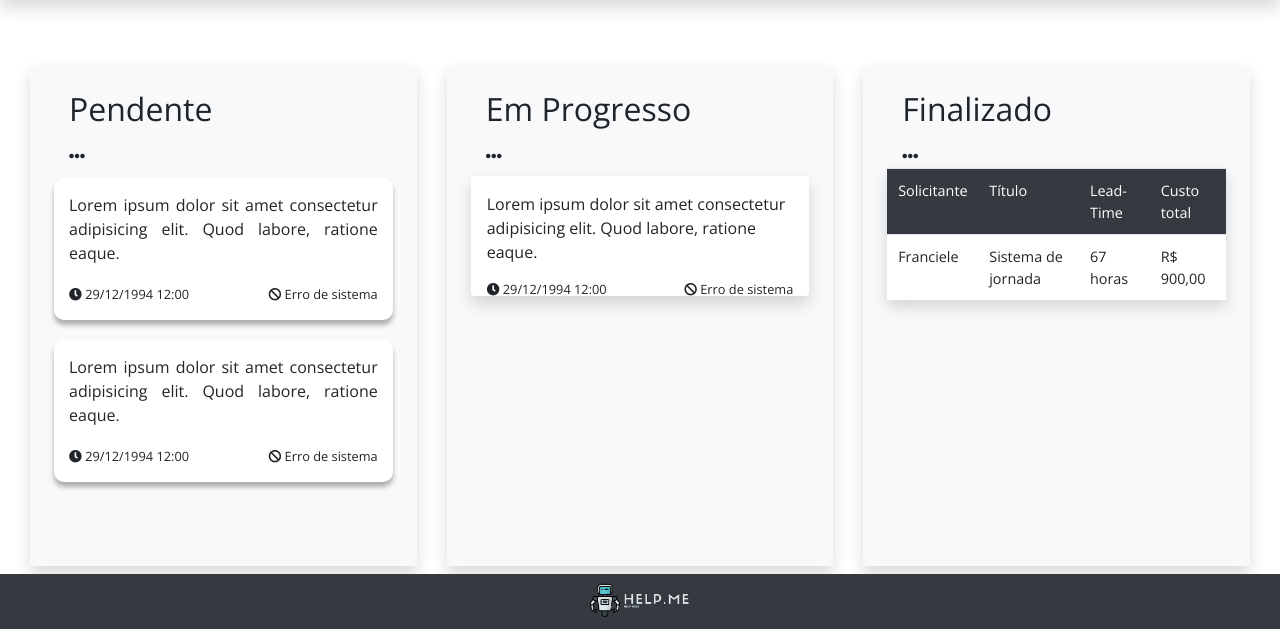
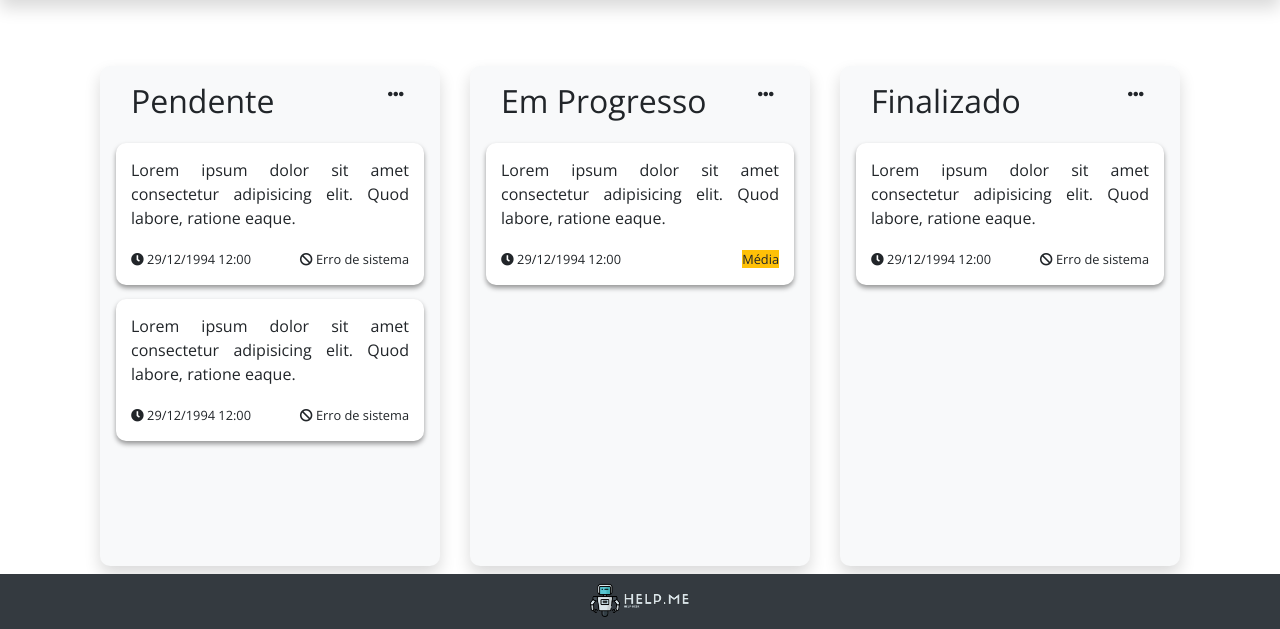
Before and after one commit to mrbrunelli/help-os, a PHP site: page /app/pages/ in a window 1280 px wide. Shown: the part 171-800 px from the top of the page. Run offline with PHP 8.4, Linux system fonts and the light colour scheme; the visitor is signed in with stand-in values (Sample User, id 1); data comes from the database, SQL or seed files in the repository; some libraries are stand-ins or nearby versions.

Commit message:
design padrao dos cards concluido

```diff
--- a/app/assets/css/style.css
+++ b/app/assets/css/style.css
@@ -172,10 +172,10 @@
     .cards {
         background-color: white;
         padding: 15px;
-        margin: 10px 0 10px 0;
+        margin: 7px 0 7px 0;
         text-align: justify;
         border-radius: 10px;
-        box-shadow: 0px 5px 5px 0px rgba(0, 0, 0, 0.3);
+        box-shadow: 0px 3px 5px 0px rgba(0, 0, 0, 0.4);
         cursor: pointer;
     }
 
@@ -184,7 +184,7 @@
     }
 
     .box {
-        border-radius: 2px;
+        border-radius: 10px;
         min-height: 500px
     }
 
--- a/app/pages/gerencial.php
+++ b/app/pages/gerencial.php
@@ -3,16 +3,16 @@ if ($_SESSION['UsuarioTipo'] == '1') {
   echo ' <script> window.location.href="index.php?pg=tickets" </script> ';
 }
 ?>
-<div class="container-fluid mb-5">
+
+<div class="container mb-5">
   <div class="row justify-content-center">
-
     <div class="col-12 col-md-6 col-lg-4 mt-3">
-      <div class="p-4 bg-light shadow box">
+      <div class="p-3 bg-light shadow box">
         <div class="row">
-          <div class="col-11">
+          <div class="col-10">
             <h2 class="titulo">Pendente</h2>
           </div>
-          <div class="col-1">
+          <div class="col-2">
             <div class="dropdown">
               <a type="button" id="dropdownconfig" data-toggle="dropdown" aria-haspopup="true" aria-expanded="false"><i class="fas fa-ellipsis-h"></i></a>
               <div class="dropdown-menu" aria-labelledby="dropdownconfig">
@@ -54,13 +54,15 @@ if ($_SESSION['UsuarioTipo'] == '1') {
       </div>
     </div>
 
+
+
     <div class="col-12 col-md-6 col-lg-4 mt-3">
-      <div class="table-responsive p-4 bg-light shadow box">
+      <div class="p-3 bg-light shadow box">
         <div class="row">
-          <div class="col-11">
+          <div class="col-10">
             <h2 class="titulo">Em Progresso</h2>
           </div>
-          <div class="col-1">
+          <div class="col-2">
             <div class="dropdown">
               <a type="button" id="dropdownconfig" data-toggle="dropdown" aria-haspopup="true" aria-expanded="false"><i class="fas fa-ellipsis-h"></i></a>
               <div class="dropdown-menu" aria-labelledby="dropdownconfig">
@@ -73,21 +75,31 @@ if ($_SESSION['UsuarioTipo'] == '1') {
             </div>
           </div>
         </div>
-        <div class="shadow rounded p-3 bg-white my-2">
-          <p>Lorem ipsum dolor sit amet consectetur adipisicing elit. Quod labore, ratione eaque.</p>
-          <small class="float-left"><i class="fa fa-clock"></i> 29/12/1994 12:00</small>
-          <small class="float-right"><i class="fa fa-ban"></i> Erro de sistema</small>
+        <div class="row">
+          <div class="col-12 cards">
+            <p>Lorem ipsum dolor sit amet consectetur adipisicing elit. Quod labore, ratione eaque.</p>
+            <div class="row justify-content-between">
+              <div>
+                <small><i class="fa fa-clock"></i> 29/12/1994 12:00</small>
+              </div>
+              <div>
+                <small class="bg-warning">Média</small>
+              </div>
+            </div>
+          </div>
         </div>
       </div>
     </div>
 
+
+
     <div class="col-12 col-md-6 col-lg-4 mt-3">
-      <div class="table-responsive p-4 bg-light shadow box">
+      <div class="p-3 bg-light shadow box">
         <div class="row">
-          <div class="col-11">
+          <div class="col-10">
             <h2 class="titulo">Finalizado</h2>
           </div>
-          <div class="col-1">
+          <div class="col-2">
             <div class="dropdown">
               <a type="button" id="dropdownconfig" data-toggle="dropdown" aria-haspopup="true" aria-expanded="false"><i class="fas fa-ellipsis-h"></i></a>
               <div class="dropdown-menu" aria-labelledby="dropdownconfig">
@@ -100,24 +112,19 @@ if ($_SESSION['UsuarioTipo'] == '1') {
             </div>
           </div>
         </div>
-        <table class="table table-hover bg-white shadow">
-          <thead class="dark">
-            <tr>
-              <td>Solicitante</td>
-              <td>Título</td>
-              <td>Lead-Time</td>
-              <td>Custo total</td>
-            </tr>
-          </thead>
-          <tbody>
-            <tr>
-              <td>Franciele</td>
-              <td>Sistema de jornada</td>
-              <td>67 horas</td>
-              <td>R$ 900,00</td>
-            </tr>
-          </tbody>
-        </table>
+        <div class="row">
+          <div class="col-12 cards">
+            <p>Lorem ipsum dolor sit amet consectetur adipisicing elit. Quod labore, ratione eaque.</p>
+            <div class="row justify-content-between">
+              <div>
+                <small><i class="fa fa-clock"></i> 29/12/1994 12:00</small>
+              </div>
+              <div>
+                <small><i class="fa fa-ban"></i> Erro de sistema</small>
+              </div>
+            </div>
+          </div>
+        </div>
       </div>
     </div>
   </div>
--- a/backend/services.php
+++ b/backend/services.php
@@ -33,7 +33,7 @@ if (isset($_GET['service'])) {
 
     $ticket = array(
       'titulo' => $_POST['tituloticket'],
-      'descricao' => $_POST['descricaoticket'],
+      'descricao' => base64_encode($_POST['descricaoticket']),
       'datahoraabertura' => date('Y-m-d H:i:s'),
       'idusuario' => $_SESSION['UsuarioID'],
       'idtipoticket' => $_POST['idtipoticket'],
```
Also changed, not shown: backend/elements.php (+69 -7 lines).
